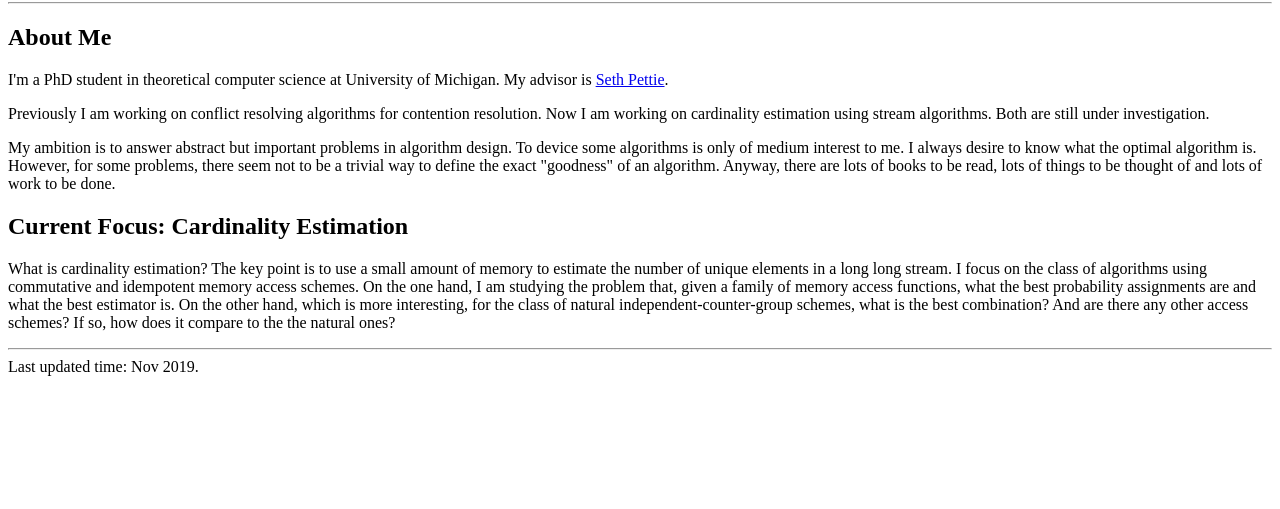
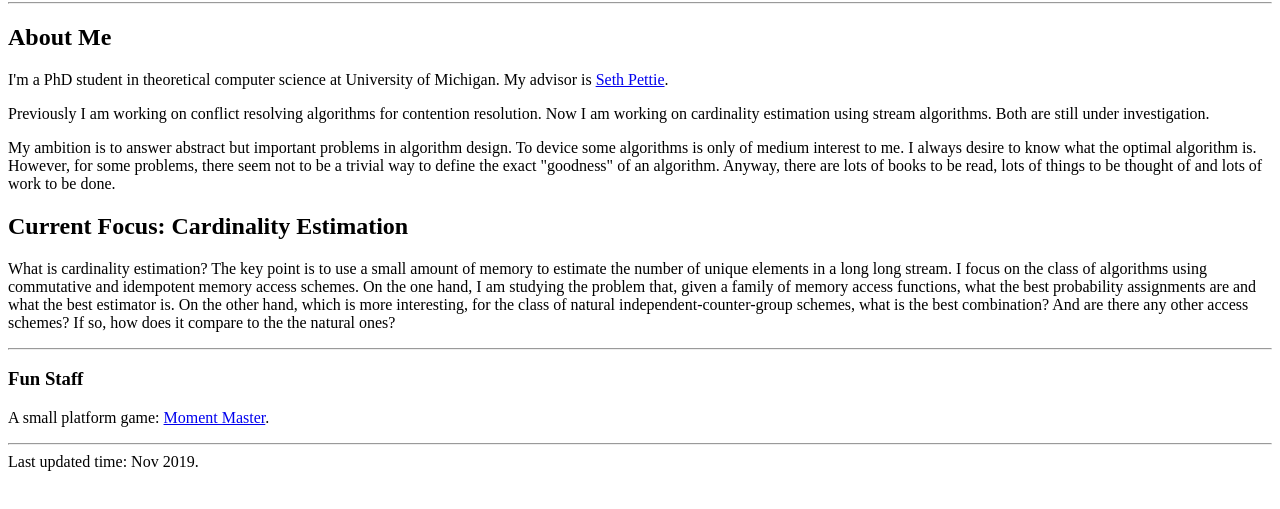
Before and after one commit to CharacteristicPolynomial/CharacteristicPolynomial.github.io, a plain HTML site: page index.html in a window 1280 px wide. Shown: the part 87-596 px from the top of the page. Drawn offline with Linux system fonts and the light colour scheme.

Commit message:
Update index.html

```diff
--- a/index.html
+++ b/index.html
@@ -19,10 +19,10 @@
 	<p> Email: wangdy@umich.edu </p>
 	<h3>Social Media Account</h3>
 	<p> QQ: 124309886 </p>
-	<p> bilibili: 老王在手 </p>
+	<p> bilibili: 老王在手 </p>  -->
 	<hr>
 	<h3>Fun Staff</h3>
-	<p>A small platform game: <a href="games/MomentMaster1.0/index.html">Moment Master</a>.</p> -->
+	<p>A small platform game: <a href="games/MomentMaster1.0/index.html">Moment Master</a>.</p>
 
 	<!-- <script src="scripts/main.js"></script> -->
 	<hr>
```
